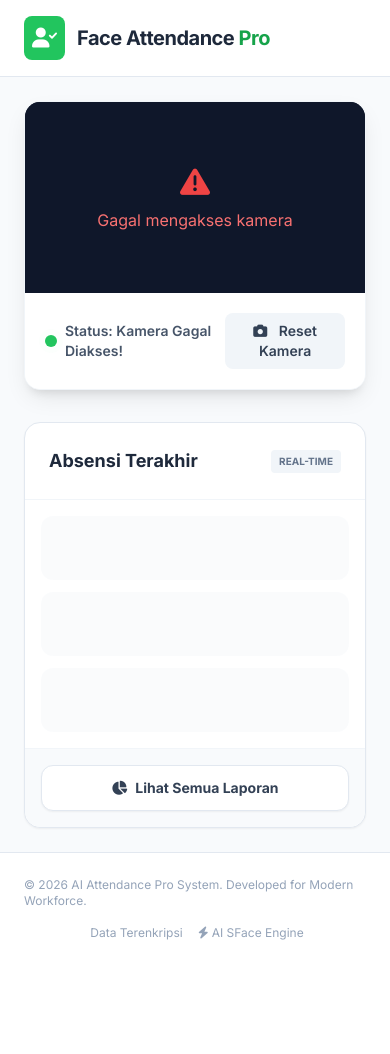
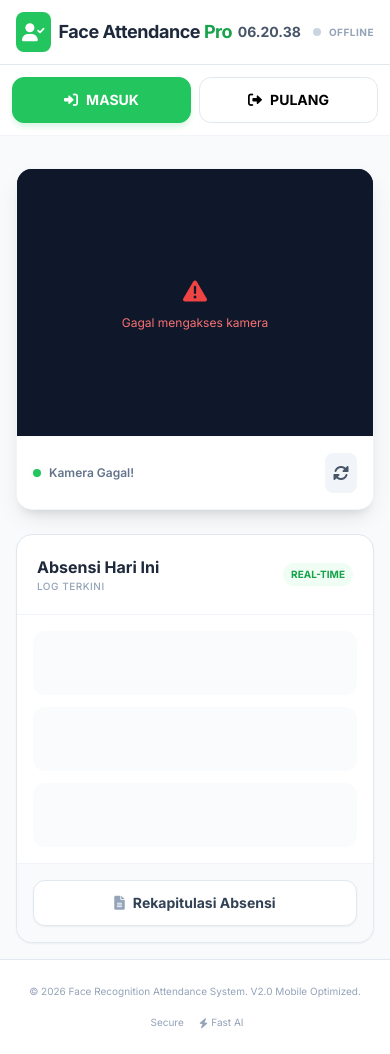
Before and after one commit to Widyasmaraafif/face-recognition-project, a Flask app: page / in a window 390 px wide. Before the commit the page ends 940 px from the top, so only its background shows below. Run offline with Flask 3, Linux system fonts and the light colour scheme; some libraries are stand-ins or nearby versions.

Commit message:
feat(attendance): add support for check-in/check-out types
- Add 'type' column to attendance table with migration for existing data
- Implement attendance type selection in UI with mobile-optimized buttons
- Update dashboard and raw data views to display attendance type
- Modify face recognition processing to handle different attendance types
- Enhance UI with responsive design and visual feedback for attendance types

```diff
--- a/app.py
+++ b/app.py
@@ -19,7 +19,7 @@ init_db()
 # Attendance cache
 attendance_cache = {}
 
-def process_frame(img_base64):
+def process_frame(img_base64, att_type="masuk"):
     """Processes a base64 encoded frame for face recognition"""
     try:
         # Decode base64 to image
@@ -55,23 +55,24 @@ def process_frame(img_base64):
                 })
 
                 # Mark attendance with cooldown
-                handle_attendance(name)
+                handle_attendance(name, att_type)
 
         return recognition_data
     except Exception as e:
         # print(f"Processing error: {e}")
         return []
 
-def handle_attendance(name):
+def handle_attendance(name, att_type):
     """Marks attendance with cooldown logic"""
     now = time.time()
-    if name in attendance_cache:
-        if (now - attendance_cache[name]) < config.ATTENDANCE_COOLDOWN:
+    cache_key = f"{name}_{att_type}"
+    if cache_key in attendance_cache:
+        if (now - attendance_cache[cache_key]) < config.ATTENDANCE_COOLDOWN:
             return
 
-    attendance_cache[name] = now
-    mark_attendance(name)
-    print(f"Recorded attendance for {name} via Web")
+    attendance_cache[cache_key] = now
+    mark_attendance(name, att_type)
+    print(f"Recorded {att_type} for {name} via Web")
 
 @app.route('/')
 def index():
@@ -83,12 +84,13 @@ def process():
     if not data or 'image' not in data:
         return jsonify({"error": "No image data"}), 400
 
-    results = process_frame(data['image'])
+    att_type = data.get('type', 'masuk')
+    results = process_frame(data['image'], att_type)
     recent_logs = get_recent_attendance(5)
 
     return jsonify({
         "results": results,
-        "recent_logs": [{"name": r[0], "time": r[1].split(" ")[1]} for r in recent_logs]
+        "recent_logs": [{"name": r[0], "time": r[1].split(" ")[1], "type": r[2]} for r in recent_logs]
     })
 
 if __name__ == '__main__':
--- a/templates/index.html
+++ b/templates/index.html
@@ -2,14 +2,17 @@
 <html lang="id">
 <head>
     <meta charset="UTF-8">
-    <meta name="viewport" content="width=device-width, initial-scale=1.0">
+    <meta name="viewport" content="width=device-width, initial-scale=1.0, maximum-scale=1.0, user-scalable=no">
     <title>Sistem Absensi Wajah Modern</title>
     <script src="https://cdn.tailwindcss.com"></script>
     <link href="https://cdnjs.cloudflare.com/ajax/libs/font-awesome/6.0.0/css/all.min.css" rel="stylesheet">
     <style>
         @import url('https://fonts.googleapis.com/css2?family=Inter:wght@300;400;500;600;700&display=swap');
 
-        body { font-family: 'Inter', sans-serif; }
+        body {
+            font-family: 'Inter', sans-serif;
+            -webkit-tap-highlight-color: transparent;
+        }
 
         .video-container {
             box-shadow: 0 10px 25px -5px rgba(0, 0, 0, 0.1), 0 8px 10px -6px rgba(0, 0, 0, 0.1);
@@ -42,37 +45,83 @@
             transform: translateX(5px);
             transition: all 0.2s ease;
         }
+
+        /* Custom scrollbar */
+        .custom-scrollbar::-webkit-scrollbar {
+            width: 4px;
+        }
+        .custom-scrollbar::-webkit-scrollbar-track {
+            background: #f1f1f1;
+        }
+        .custom-scrollbar::-webkit-scrollbar-thumb {
+            background: #cbd5e1;
+            border-radius: 10px;
+        }
+
+        /* Active type button */
+        .type-btn-active {
+            background-color: #22c55e !important;
+            color: white !important;
+            border-color: #22c55e !important;
+            box-shadow: 0 4px 6px -1px rgba(34, 197, 94, 0.2);
+        }
     </style>
 </head>
 <body class="bg-slate-50 min-h-screen flex flex-col">
     <!-- Navbar -->
-    <nav class="bg-white border-b border-slate-200 px-6 py-4">
+    <nav class="bg-white border-b border-slate-200 px-4 py-3 sticky top-0 z-50">
         <div class="max-w-7xl mx-auto flex justify-between items-center">
-            <div class="flex items-center space-x-3">
-                <div class="bg-green-500 p-2 rounded-lg">
-                    <i class="fas fa-user-check text-white text-xl"></i>
+            <div class="flex items-center space-x-2">
+                <div class="bg-green-500 p-1.5 rounded-lg">
+                    <i class="fas fa-user-check text-white text-lg"></i>
                 </div>
-                <h1 class="text-xl font-bold text-slate-800 tracking-tight">Face Attendance <span class="text-green-600">Pro</span></h1>
+                <h1 class="text-lg font-bold text-slate-800 tracking-tight">Face Attendance <span class="text-green-600">Pro</span></h1>
             </div>
-            <div class="hidden md:flex items-center space-x-6">
-                <span id="current-time" class="text-slate-500 font-medium">--:--:--</span>
-                <div class="h-4 w-px bg-slate-200"></div>
+            <div class="flex items-center space-x-3 md:space-x-6">
+                <span id="current-time" class="text-slate-600 font-bold text-sm md:text-base">--:--:--</span>
+                <div class="hidden md:block h-4 w-px bg-slate-200"></div>
                 <div class="flex items-center space-x-2">
                     <div id="connection-dot" class="h-2 w-2 rounded-full bg-slate-300"></div>
-                    <span id="connection-text" class="text-xs font-semibold text-slate-400 uppercase tracking-wider">OFFLINE</span>
+                    <span id="connection-text" class="text-[10px] font-bold text-slate-400 uppercase tracking-wider">OFFLINE</span>
                 </div>
             </div>
         </div>
     </nav>
 
+    <!-- Attendance Type Selection (Mobile Sticky Bottom or Top) -->
+    <div class="bg-white border-b border-slate-100 p-3 md:hidden">
+        <div class="flex space-x-2">
+            <button id="mobile-btn-masuk" onclick="setAttendanceType('masuk')" class="flex-1 py-3 px-4 rounded-xl border border-slate-200 font-bold text-sm flex items-center justify-center space-x-2 transition-all type-btn-active">
+                <i class="fas fa-sign-in-alt"></i>
+                <span>MASUK</span>
+            </button>
+            <button id="mobile-btn-pulang" onclick="setAttendanceType('pulang')" class="flex-1 py-3 px-4 rounded-xl border border-slate-200 font-bold text-sm flex items-center justify-center space-x-2 transition-all">
+                <i class="fas fa-sign-out-alt"></i>
+                <span>PULANG</span>
+            </button>
+        </div>
+    </div>
+
     <!-- Main Content -->
-    <main class="flex-grow p-6 lg:p-8">
-        <div class="max-w-7xl mx-auto grid grid-cols-1 lg:grid-cols-12 gap-8">
+    <main class="flex-grow p-4 md:p-6 lg:p-8">
+        <div class="max-w-7xl mx-auto grid grid-cols-1 lg:grid-cols-12 gap-6 md:gap-8">
 
             <!-- Left Side: Video Feed -->
-            <div class="lg:col-span-7 xl:col-span-8">
-                <div class="bg-white rounded-2xl video-container overflow-hidden border border-slate-100">
-                    <div class="relative aspect-video bg-slate-900 group">
+            <div class="lg:col-span-7 xl:col-span-8 space-y-4">
+                <!-- Desktop Attendance Type Selection -->
+                <div class="hidden md:flex bg-white p-2 rounded-2xl shadow-sm border border-slate-200 inline-flex">
+                    <button id="desktop-btn-masuk" onclick="setAttendanceType('masuk')" class="py-2 px-8 rounded-xl font-bold text-sm flex items-center space-x-2 transition-all type-btn-active">
+                        <i class="fas fa-sign-in-alt"></i>
+                        <span>Absen Masuk</span>
+                    </button>
+                    <button id="desktop-btn-pulang" onclick="setAttendanceType('pulang')" class="py-2 px-8 rounded-xl font-bold text-sm flex items-center space-x-2 transition-all text-slate-500 hover:bg-slate-50">
+                        <i class="fas fa-sign-out-alt"></i>
+                        <span>Absen Pulang</span>
+                    </button>
+                </div>
+
+                <div class="bg-white rounded-2xl video-container overflow-hidden border border-slate-100 relative">
+                    <div class="relative aspect-[4/3] md:aspect-video bg-slate-900 group">
                         <video id="video" autoplay playsinline class="w-full h-full object-cover opacity-0 transition-opacity duration-500"></video>
                         <canvas id="canvas" class="absolute top-0 left-0 w-full h-full pointer-events-none"></canvas>
 
@@ -81,52 +130,53 @@
 
                         <!-- Overlay when starting -->
                         <div id="camera-overlay" class="absolute inset-0 flex flex-col items-center justify-center bg-slate-900 text-white z-20">
-                            <div class="animate-spin rounded-full h-12 w-12 border-4 border-green-500 border-t-transparent mb-4"></div>
-                            <p class="text-slate-400 font-medium">Menghubungkan Kamera...</p>
+                            <div class="animate-spin rounded-full h-10 w-10 border-4 border-green-500 border-t-transparent mb-4"></div>
+                            <p class="text-slate-400 text-sm font-medium">Menghubungkan Kamera...</p>
                         </div>
 
                         <!-- Recognition Feedback UI -->
-                        <div id="match-feedback" class="absolute bottom-6 left-6 right-6 z-30 opacity-0 transition-opacity duration-300">
-                            <div class="bg-white/90 backdrop-blur-md p-4 rounded-xl shadow-2xl flex items-center space-x-4 border border-white">
-                                <div class="bg-green-100 p-3 rounded-full">
-                                    <i class="fas fa-check-circle text-green-600 text-xl"></i>
+                        <div id="match-feedback" class="absolute bottom-4 left-4 right-4 md:bottom-6 md:left-6 md:right-6 z-30 opacity-0 transition-all duration-300 transform translate-y-4">
+                            <div class="bg-white/95 backdrop-blur-md p-3 md:p-4 rounded-xl shadow-2xl flex items-center space-x-3 md:space-x-4 border border-white">
+                                <div class="bg-green-100 p-2 md:p-3 rounded-full">
+                                    <i class="fas fa-check-circle text-green-600 text-lg md:text-xl"></i>
                                 </div>
-                                <div>
-                                    <p class="text-xs font-bold text-green-600 uppercase tracking-widest">Wajah Dikenali</p>
-                                    <h2 id="detected-name" class="text-xl font-bold text-slate-800">Nama Pengguna</h2>
+                                <div class="flex-grow">
+                                    <p id="feedback-type" class="text-[10px] font-bold text-green-600 uppercase tracking-widest">ABSEN MASUK BERHASIL</p>
+                                    <h2 id="detected-name" class="text-lg md:text-xl font-bold text-slate-800 truncate max-w-[150px] md:max-w-none">Nama Pengguna</h2>
                                 </div>
-                                <div class="ml-auto bg-slate-100 px-3 py-1 rounded-full">
-                                    <span id="detected-conf" class="text-xs font-bold text-slate-600">98% Match</span>
+                                <div class="bg-slate-100 px-2 py-1 rounded-full shrink-0">
+                                    <span id="detected-conf" class="text-[10px] font-bold text-slate-600">98% Match</span>
                                 </div>
                             </div>
                         </div>
                     </div>
 
-                    <div class="p-5 flex items-center justify-between bg-white">
-                        <div class="flex items-center space-x-4">
+                    <div class="p-4 flex items-center justify-between bg-white border-t border-slate-50">
+                        <div class="flex items-center space-x-3">
                             <div class="flex items-center space-x-2">
-                                <span class="relative flex h-3 w-3">
+                                <span class="relative flex h-2 w-2">
                                   <span class="animate-ping absolute inline-flex h-full w-full rounded-full bg-green-400 opacity-75"></span>
-                                  <span class="relative inline-flex rounded-full h-3 w-3 bg-green-500"></span>
+                                  <span class="relative inline-flex rounded-full h-2 w-2 bg-green-500"></span>
                                 </span>
-                                <span id="status-text" class="text-sm font-semibold text-slate-600">Sistem Aktif - Memindai...</span>
+                                <span id="status-text" class="text-xs font-semibold text-slate-500">Memindai Wajah...</span>
                             </div>
                         </div>
-                        <div class="flex space-x-2">
-                            <button id="toggle-camera" class="px-4 py-2 bg-slate-100 hover:bg-slate-200 text-slate-700 rounded-lg text-sm font-semibold transition-colors">
-                                <i class="fas fa-camera mr-2"></i> Reset Kamera
-                            </button>
-                        </div>
+                        <button id="toggle-camera" class="p-2 bg-slate-100 hover:bg-slate-200 text-slate-600 rounded-lg transition-colors">
+                            <i class="fas fa-sync-alt"></i>
+                        </button>
                     </div>
                 </div>
             </div>
 
             <!-- Right Side: Recent Logs -->
             <div class="lg:col-span-5 xl:col-span-4">
-                <div class="bg-white rounded-2xl shadow-sm border border-slate-200 h-full flex flex-col">
-                    <div class="p-6 border-b border-slate-100 flex items-center justify-between">
-                        <h3 class="font-bold text-slate-800 text-lg">Absensi Terakhir</h3>
-                        <span class="bg-slate-100 text-slate-500 text-[10px] font-bold px-2 py-1 rounded uppercase">Real-time</span>
+                <div class="bg-white rounded-2xl shadow-sm border border-slate-200 h-full flex flex-col min-h-[400px]">
+                    <div class="p-5 border-b border-slate-100 flex items-center justify-between">
+                        <div>
+                            <h3 class="font-bold text-slate-800 text-base">Absensi Hari Ini</h3>
+                            <p class="text-[10px] text-slate-400 font-medium uppercase tracking-wider">Log Terkini</p>
+                        </div>
+                        <span class="bg-green-50 text-green-600 text-[10px] font-bold px-2 py-1 rounded-full uppercase">Real-time</span>
                     </div>
 
                     <div id="log-list" class="flex-grow overflow-y-auto p-4 space-y-3 custom-scrollbar">
@@ -140,8 +190,8 @@
 
                     <div class="p-4 bg-slate-50 rounded-b-2xl border-t border-slate-100">
                         <a href="/dashboard" target="_blank" class="w-full flex items-center justify-center space-x-2 py-3 bg-white hover:bg-slate-100 border border-slate-200 text-slate-700 rounded-xl text-sm font-bold transition-all shadow-sm">
-                            <i class="fas fa-chart-pie"></i>
-                            <span>Lihat Semua Laporan</span>
+                            <i class="fas fa-file-alt text-slate-400"></i>
+                            <span>Rekapitulasi Absensi</span>
                         </a>
                     </div>
                 </div>
@@ -151,12 +201,12 @@
     </main>
 
     <!-- Footer -->
-    <footer class="bg-white border-t border-slate-200 py-6 px-6">
-        <div class="max-w-7xl mx-auto flex flex-col md:flex-row justify-between items-center text-slate-400 text-xs">
-            <p>&copy; 2026 AI Attendance Pro System. Developed for Modern Workforce.</p>
+    <footer class="bg-white border-t border-slate-200 py-6 px-4">
+        <div class="max-w-7xl mx-auto flex flex-col md:flex-row justify-between items-center text-slate-400 text-[10px] md:text-xs">
+            <p class="text-center md:text-left">&copy; 2026 Face Recognition Attendance System. V2.0 Mobile Optimized.</p>
             <div class="flex space-x-4 mt-4 md:mt-0">
-                <span class="flex items-center"><i class="fas fa-shield-halved mr-1"></i> Data Terenkripsi</span>
-                <span class="flex items-center"><i class="fas fa-bolt mr-1"></i> AI SFace Engine</span>
+                <span class="flex items-center"><i class="fas fa-shield-halved mr-1"></i> Secure</span>
+                <span class="flex items-center"><i class="fas fa-bolt mr-1"></i> Fast AI</span>
             </div>
         </div>
     </footer>
@@ -170,22 +220,52 @@
         const cameraOverlay = document.getElementById('camera-overlay');
         const scanLine = document.getElementById('scan-line');
         const feedbackUI = document.getElementById('match-feedback');
+        const feedbackType = document.getElementById('feedback-type');
         const detectedName = document.getElementById('detected-name');
         const detectedConf = document.getElementById('detected-conf');
         const connectionDot = document.getElementById('connection-dot');
         const connectionText = document.getElementById('connection-text');
         const currentTimeText = document.getElementById('current-time');
 
+        let currentAttendanceType = 'masuk';
         let lastDetectedTime = 0;
-        const FEEDBACK_DURATION = 3000; // 3 seconds
+        const FEEDBACK_DURATION = 3000;
 
         // Update Clock
         function updateClock() {
             const now = new Date();
-            currentTimeText.innerText = now.toLocaleTimeString('id-ID');
+            currentTimeText.innerText = now.toLocaleTimeString('id-ID', { hour12: false });
         }
         setInterval(updateClock, 1000);
         updateClock();
+
+        function setAttendanceType(type) {
+            currentAttendanceType = type;
+
+            // Update mobile buttons
+            const mMasuk = document.getElementById('mobile-btn-masuk');
+            const mPulang = document.getElementById('mobile-btn-pulang');
+
+            // Update desktop buttons
+            const dMasuk = document.getElementById('desktop-btn-masuk');
+            const dPulang = document.getElementById('desktop-btn-pulang');
+
+            if (type === 'masuk') {
+                mMasuk.classList.add('type-btn-active');
+                mPulang.classList.remove('type-btn-active');
+                dMasuk.classList.add('type-btn-active');
+                dMasuk.classList.remove('text-slate-500', 'hover:bg-slate-50');
+                dPulang.classList.remove('type-btn-active');
+                dPulang.classList.add('text-slate-500', 'hover:bg-slate-50');
+            } else {
+                mPulang.classList.add('type-btn-active');
+                mMasuk.classList.remove('type-btn-active');
+                dPulang.classList.add('type-btn-active');
+                dPulang.classList.remove('text-slate-500', 'hover:bg-slate-50');
+                dMasuk.classList.remove('type-btn-active');
+                dMasuk.classList.add('text-slate-500', 'hover:bg-slate-50');
+            }
+        }
 
         // Access camera
         async function startCamera() {
@@ -194,7 +274,7 @@
                     video: {
                         width: { ideal: 1280 },
                         height: { ideal: 720 },
-                        frameRate: { ideal: 30 }
+                        facingMode: "user"
                     }
                 });
                 video.srcObject = stream;
@@ -207,20 +287,18 @@
                     canvas.width = video.videoWidth;
                     canvas.height = video.videoHeight;
 
-                    // Update connection UI
                     connectionDot.classList.remove('bg-slate-300');
                     connectionDot.classList.add('bg-green-500');
                     connectionText.innerText = "ONLINE";
                     connectionText.classList.remove('text-slate-400');
                     connectionText.classList.add('text-green-600');
 
-                    // Start processing loop
                     setInterval(processFrame, 1500);
                 };
             } catch (err) {
                 console.error("Camera error:", err);
-                statusText.innerText = "Status: Kamera Gagal Diakses!";
-                cameraOverlay.innerHTML = `<i class="fas fa-exclamation-triangle text-3xl text-red-500 mb-2"></i><p class="text-red-400">Gagal mengakses kamera</p>`;
+                statusText.innerText = "Kamera Gagal!";
+                cameraOverlay.innerHTML = `<i class="fas fa-exclamation-triangle text-2xl text-red-500 mb-2"></i><p class="text-red-400 text-xs">Gagal mengakses kamera</p>`;
             }
         }
 
@@ -231,31 +309,28 @@
             const tempCtx = tempCanvas.getContext('2d');
             tempCtx.drawImage(video, 0, 0, tempCanvas.width, tempCanvas.height);
 
-            const base64Img = tempCanvas.toDataURL('image/jpeg', 0.8);
+            const base64Img = tempCanvas.toDataURL('image/jpeg', 0.7);
 
             try {
                 const response = await fetch('/process', {
                     method: 'POST',
                     headers: { 'Content-Type': 'application/json' },
-                    body: JSON.stringify({ image: base64Img })
+                    body: JSON.stringify({
+                        image: base64Img,
+                        type: currentAttendanceType
+                    })
                 });
 
                 const data = await response.json();
-
-                // Clear canvas
                 ctx.clearRect(0, 0, canvas.width, canvas.height);
 
                 if (data.results && data.results.length > 0) {
                     data.results.forEach(res => {
                         const [x, y, w, h] = res.box;
-
-                        // Draw stylized box
                         ctx.strokeStyle = '#22c55e';
                         ctx.lineWidth = 4;
                         ctx.lineJoin = 'round';
                         ctx.strokeRect(x, y, w, h);
-
-                        // Show Match Feedback
                         showMatchFeedback(res.name, res.confidence);
                     });
                 }
@@ -263,7 +338,6 @@
                 if (data.recent_logs) {
                     updateLogs(data.recent_logs);
                 }
-
             } catch (err) {
                 console.error("Processing error:", err);
             }
@@ -272,41 +346,50 @@
         function showMatchFeedback(name, conf) {
             detectedName.innerText = name;
             detectedConf.innerText = `${conf}% Match`;
+            feedbackType.innerText = `ABSEN ${currentAttendanceType.toUpperCase()} BERHASIL`;
+
             feedbackUI.style.opacity = '1';
+            feedbackUI.style.transform = 'translateY(0)';
 
             lastDetectedTime = Date.now();
             setTimeout(() => {
                 if (Date.now() - lastDetectedTime >= FEEDBACK_DURATION) {
                     feedbackUI.style.opacity = '0';
+                    feedbackUI.style.transform = 'translateY(1rem)';
                 }
             }, FEEDBACK_DURATION);
         }
 
         function updateLogs(logs) {
             if (logs.length === 0) {
-                logList.innerHTML = `<div class="text-center py-10 text-slate-400"><i class="fas fa-history text-2xl mb-2"></i><p>Belum ada data</p></div>`;
+                logList.innerHTML = `<div class="text-center py-10 text-slate-300"><i class="fas fa-history text-2xl mb-2"></i><p class="text-xs">Belum ada data</p></div>`;
                 return;
             }
 
             logList.innerHTML = '';
             logs.forEach((log, index) => {
+                const isMasuk = log.type === 'masuk';
+                const typeLabel = isMasuk ? 'Masuk' : 'Pulang';
+                const typeColor = isMasuk ? 'text-blue-500' : 'text-orange-500';
+                const typeBg = isMasuk ? 'bg-blue-50' : 'bg-orange-50';
+                const typeIcon = isMasuk ? 'fa-sign-in-alt' : 'fa-sign-out-alt';
+
                 const div = document.createElement('div');
-                div.className = `log-card bg-white p-4 rounded-xl border border-slate-100 shadow-sm flex items-center justify-between fade-in`;
+                div.className = `log-card bg-white p-3 md:p-4 rounded-xl border border-slate-100 shadow-sm flex items-center justify-between fade-in`;
                 div.style.animationDelay = `${index * 0.1}s`;
 
                 div.innerHTML = `
-                    <div class="flex items-center space-x-3">
-                        <div class="bg-slate-100 h-10 w-10 rounded-full flex items-center justify-center text-slate-500 font-bold">
-                            ${log.name.charAt(0)}
+                    <div class="flex items-center space-x-3 overflow-hidden">
+                        <div class="${typeBg} h-9 w-9 md:h-10 md:w-10 rounded-full flex items-center justify-center ${typeColor} font-bold shrink-0">
+                            <i class="fas ${typeIcon} text-xs md:text-sm"></i>
                         </div>
-                        <div>
-                            <p class="font-bold text-slate-700 text-sm leading-tight">${log.name}</p>
-                            <p class="text-[10px] text-slate-400 uppercase font-bold tracking-tighter">Berhasil Absen</p>
+                        <div class="overflow-hidden">
+                            <p class="font-bold text-slate-700 text-xs md:text-sm truncate">${log.name}</p>
+                            <p class="text-[9px] text-slate-400 uppercase font-bold tracking-tighter">${typeLabel} • ${log.time}</p>
                         </div>
                     </div>
-                    <div class="text-right">
-                        <p class="text-sm font-bold text-slate-800">${log.time}</p>
-                        <p class="text-[10px] text-green-500 font-bold uppercase tracking-widest">Hadir</p>
+                    <div class="text-right shrink-0 ml-2">
+                        <span class="${typeBg} ${typeColor} text-[9px] font-bold px-2 py-1 rounded-full uppercase tracking-widest">${typeLabel}</span>
                     </div>
                 `;
                 logList.appendChild(div);
```
Also changed, not shown: dashboard.py (+9 -2 lines), database.py (+11 -3 lines).
